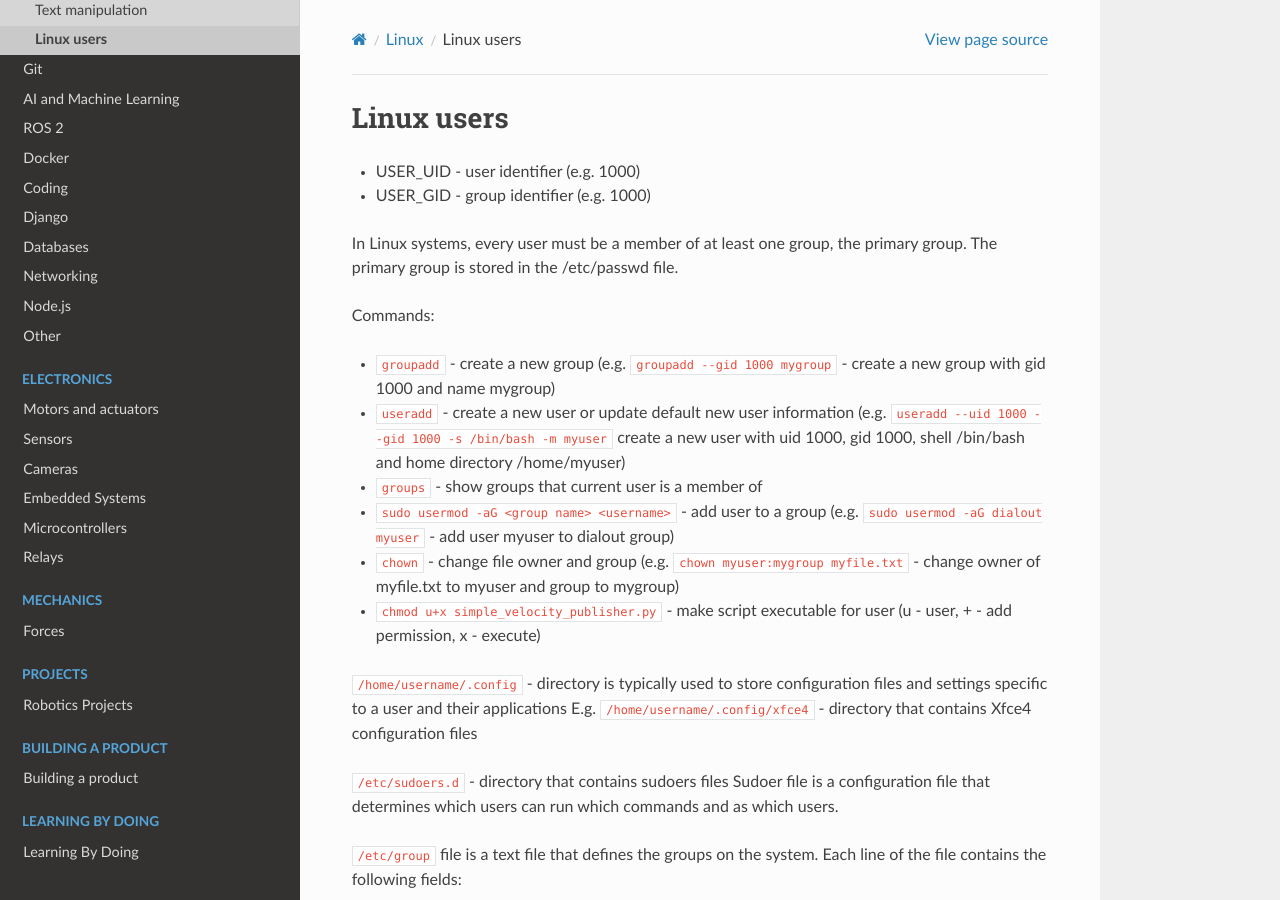
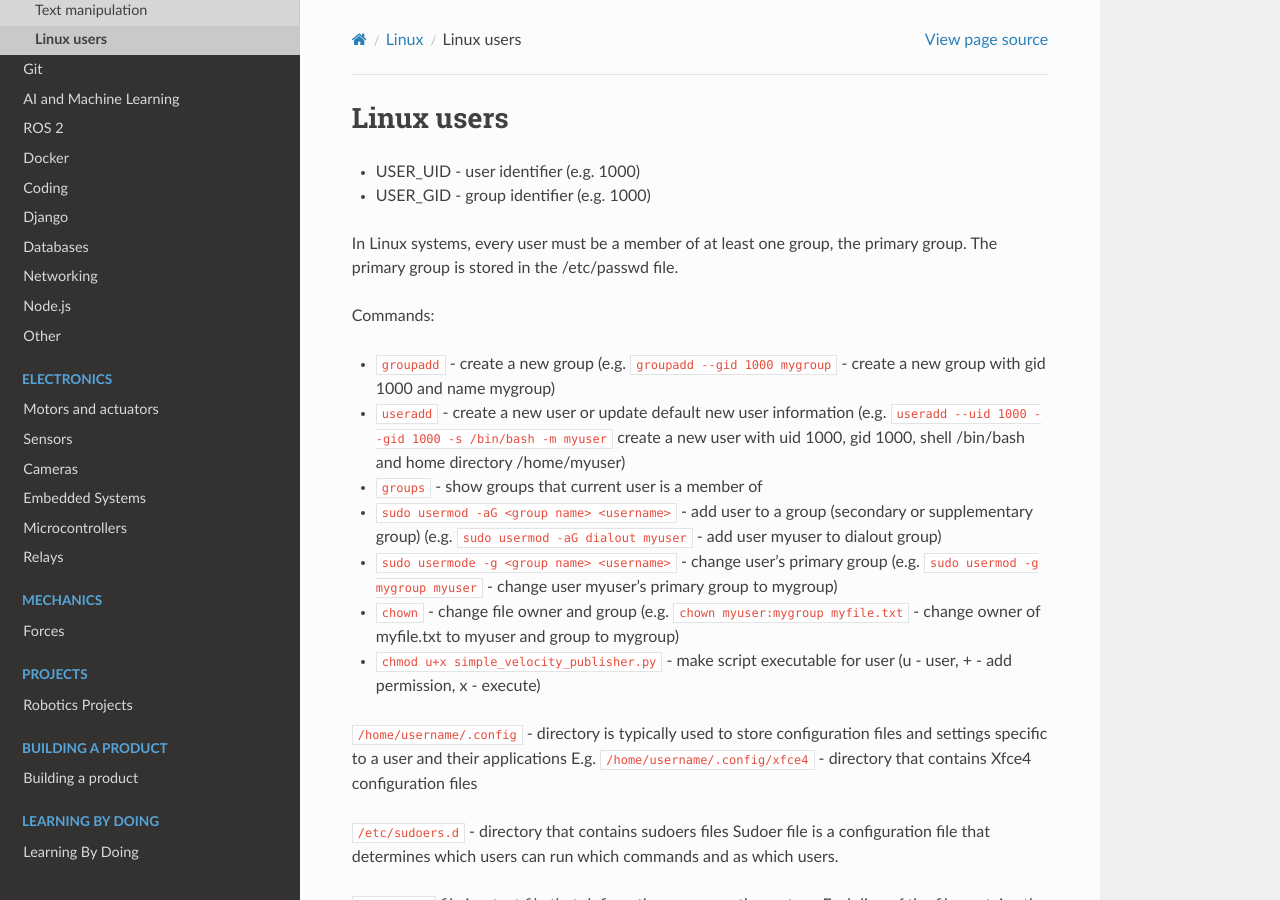
Before and after one commit to jevgenik/manuals, a Sphinx documentation site: the page built from source/files/software/linux/users.rst, in a window 1280 px wide and 900 px high. Built offline with Sphinx 7.4.7 and the Read the Docs theme 2.0.0, drawn with Linux system fonts in a browser that asks for light colours.

Commit message:
Linux users (users.rst)

```diff
--- a/source/files/software/linux/users.rst
+++ b/source/files/software/linux/users.rst
@@ -18,7 +18,11 @@ Commands:
 
 * ``groups`` - show groups that current user is a member of
 
-* ``sudo usermod -aG <group name> <username>`` - add user to a group (e.g. ``sudo usermod -aG dialout myuser`` - add user myuser to dialout group)
+* ``sudo usermod -aG <group name> <username>`` - add user to a group (secondary or supplementary group)
+  (e.g. ``sudo usermod -aG dialout myuser`` - add user myuser to dialout group)
+
+* ``sudo usermode -g <group name> <username>`` - change user's primary group
+  (e.g. ``sudo usermod -g mygroup myuser`` - change user myuser's primary group to mygroup)
 
 * ``chown`` - change file owner and group (e.g. ``chown myuser:mygroup myfile.txt`` - change owner of myfile.txt to myuser and group to mygroup)
 
```
